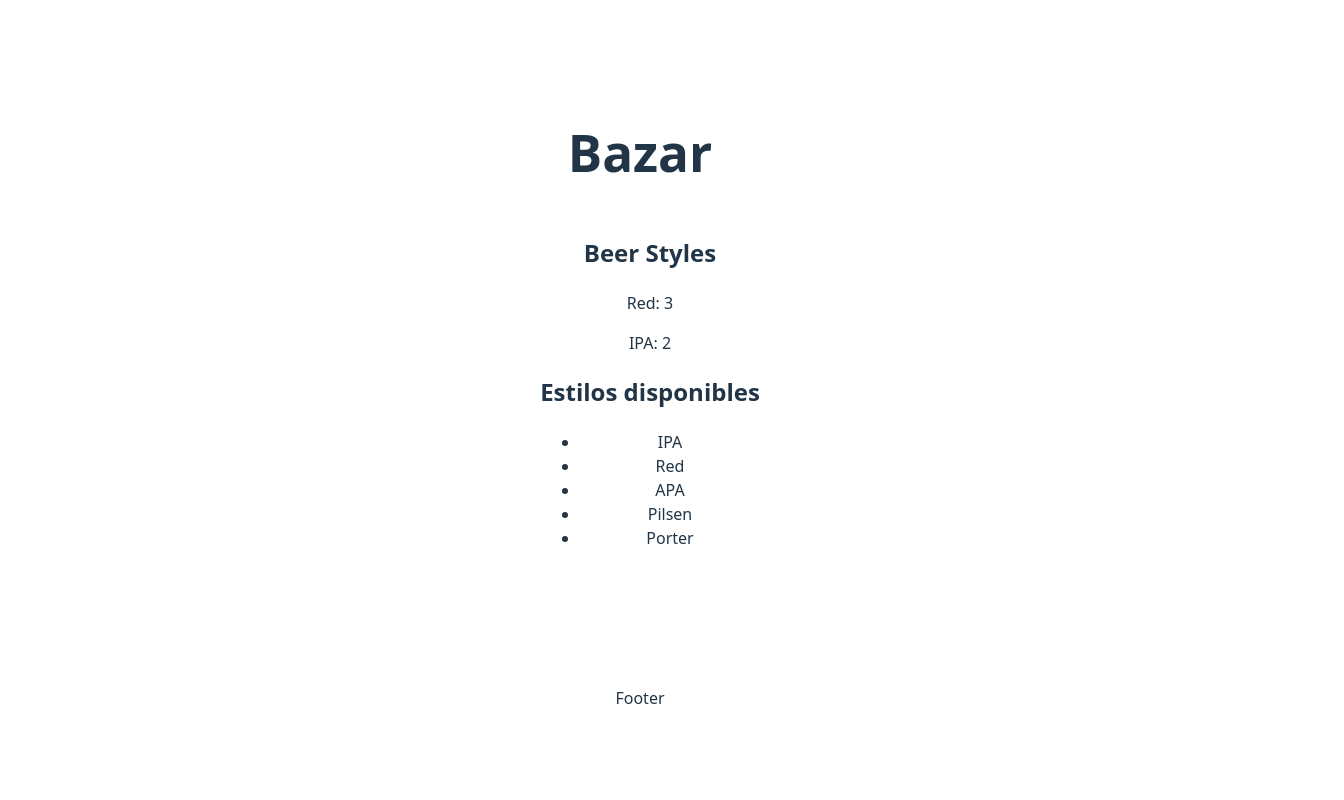
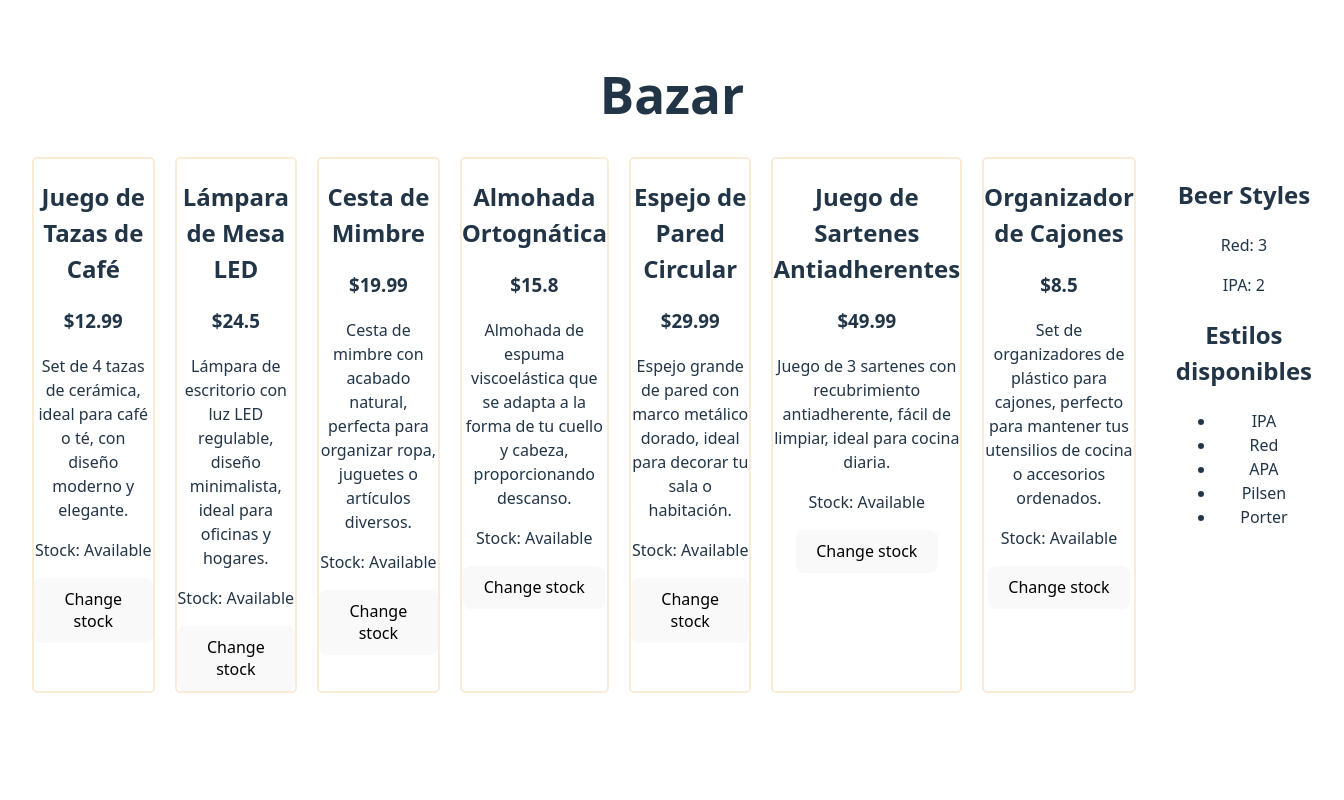
Before and after one commit to ninacnel/practices-2tup3, a React (Vite) app: page / in a window 1280 px wide. Shown: the top 800 px of the page, 1344 px wide, since content can reach past the window. Built offline with nearby package versions, Linux system fonts and the light colour scheme.

Commit message:
Added state for availability

```diff
--- a/src/App.jsx
+++ b/src/App.jsx
@@ -76,7 +76,7 @@ function App() {
     <>
       <h1>Bazar</h1>
       <div className='product-list'>
-        {/* <ProductList /> */}
+        <ProductList />
         <br />
         <BeerStyles beers={beers} />
       </div>
--- a/src/components/productItem/ProductItem.jsx
+++ b/src/components/productItem/ProductItem.jsx
@@ -1,12 +1,15 @@
-import React from 'react'
+import React, { useState } from 'react'
 
-const ProductItem = (props) => {
+const ProductItem = ({ name, price, details }) => {
+    const [available, setAvailable] = useState(true);
+
     return (
         <div className='product-item'>
-            <h2>{props.name}</h2>
-            <h3>${props.price}</h3>
-            <p>{props.details}</p>
-            <p>{props.dollar}</p>
+            <h2>{name}</h2>
+            <h3>${price}</h3>
+            <p>{details}</p>
+            <p>Stock: {available ? "Available" : "Unavailable"}</p>
+            <button onClick={() => setAvailable(!available)}>Change stock</button>
         </div>
     )
 }
```
